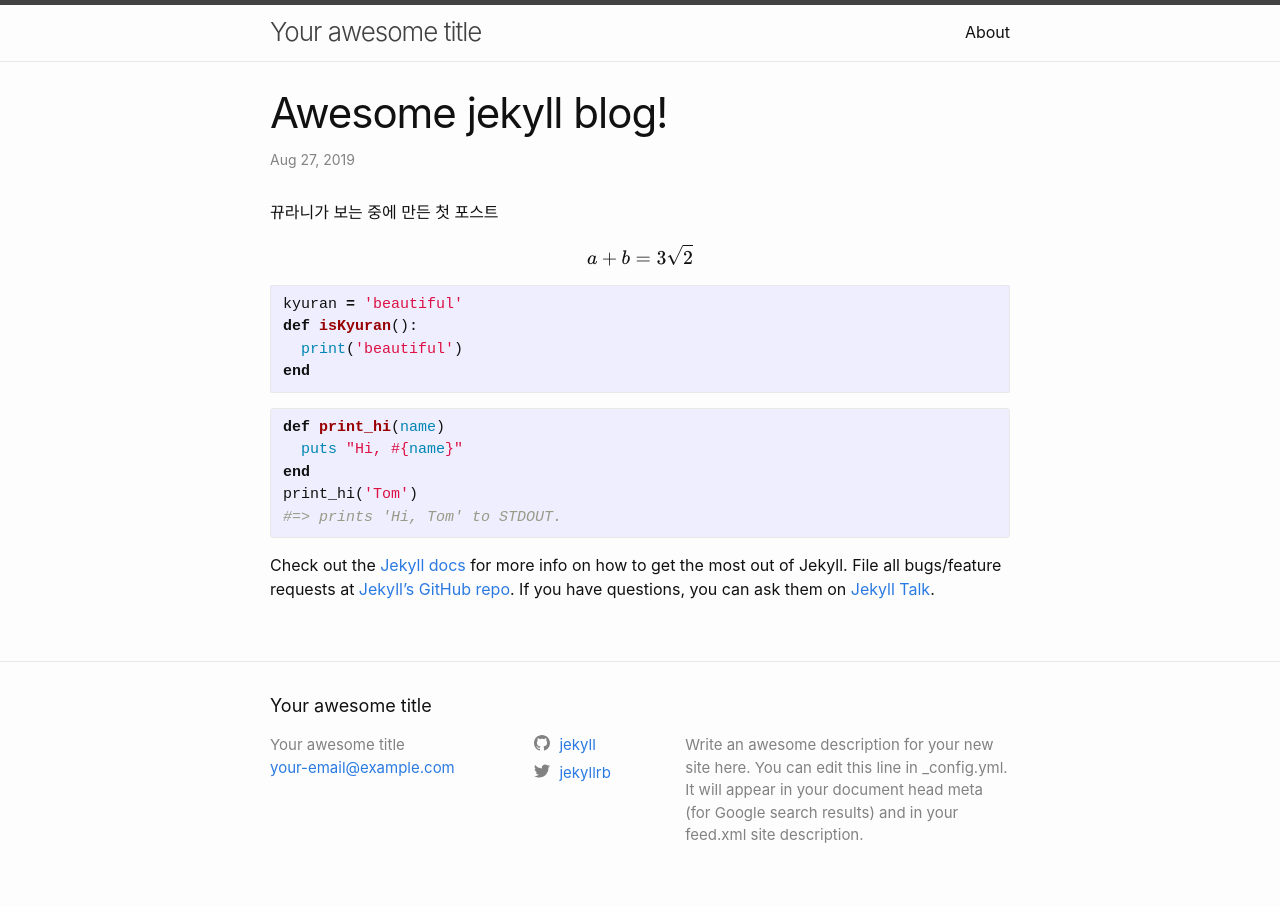
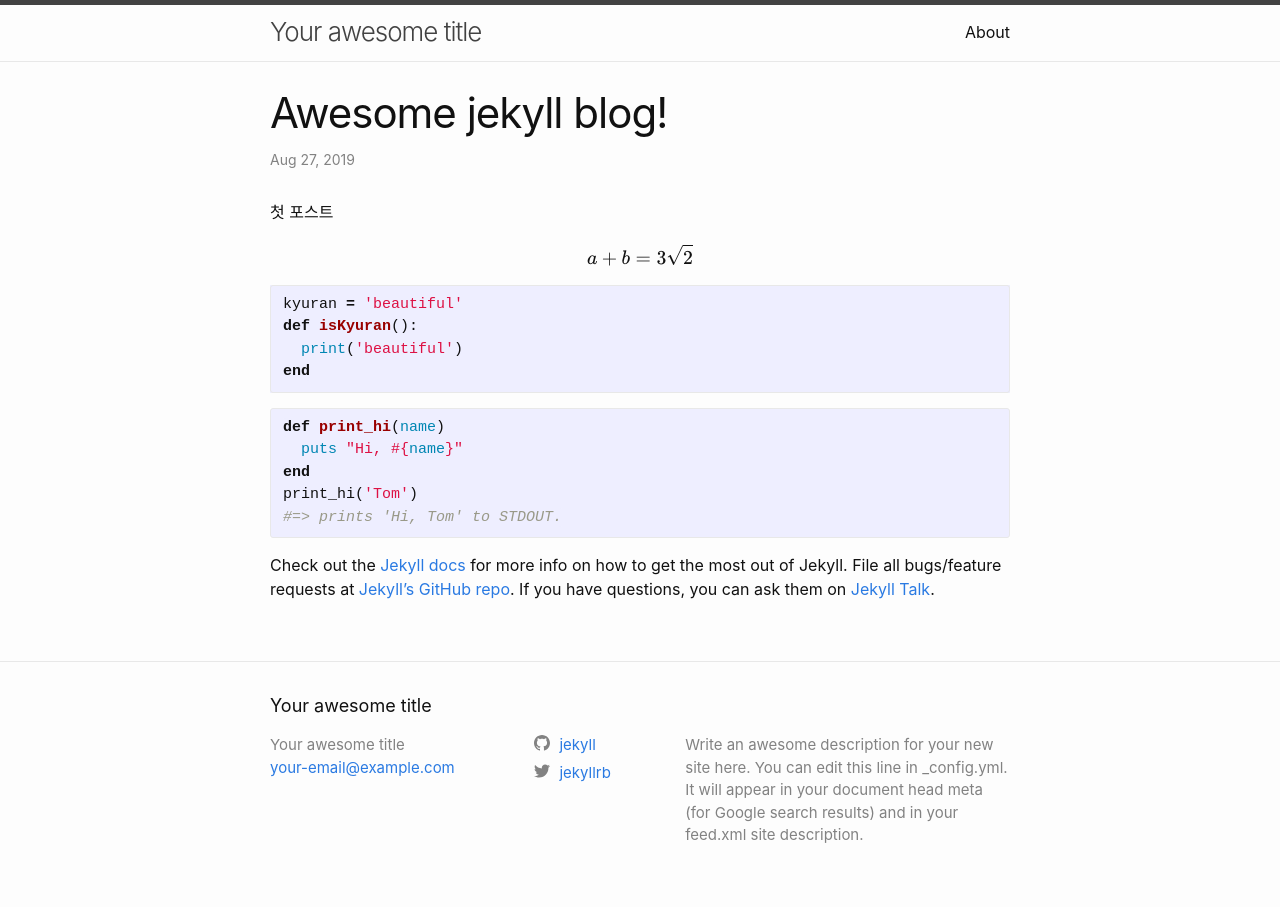
Before and after one commit to kyuranppi/kyuranppi.github.io, a Jekyll site: the page built from _posts/2020-08-27-sdfsdfds.markdown, in a window 1280 px wide. Built offline with Jekyll 4.4.1, drawn with Linux system fonts in a browser that asks for light colours; formulas are drawn with MathJax 3.

Commit message:
change post_1

```diff
--- a/_posts/2020-08-27-sdfsdfds.markdown
+++ b/_posts/2020-08-27-sdfsdfds.markdown
@@ -4,7 +4,7 @@ title:  "Awesome jekyll blog!"
 date:   2019-08-27 23:44:32 +0900
 categories: jekyll update
 ---
-뀨라니가 보는 중에 만든 첫 포스트
+첫 포스트
 
 $$
  a + b = 3\\
```
Also changed, not shown: 7 other files.
